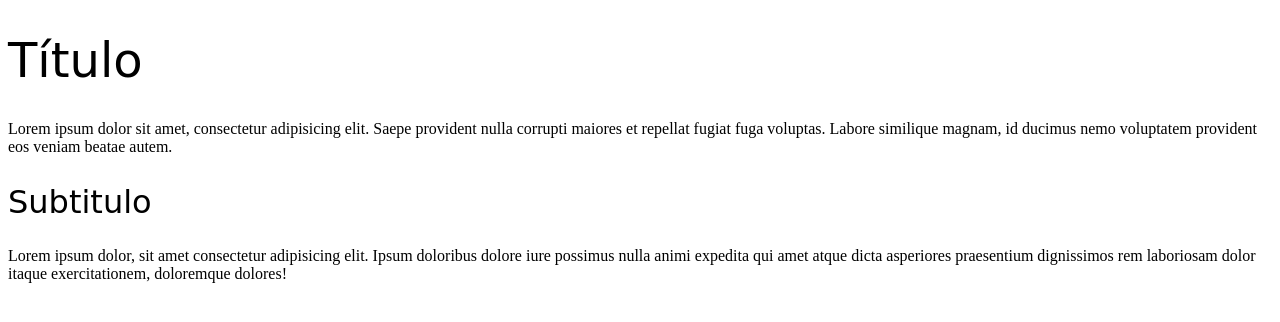
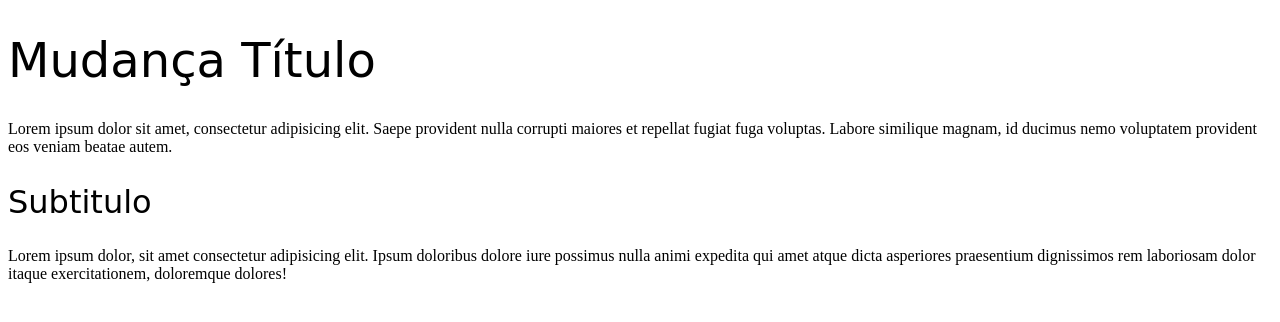
Before and after one commit to Pedro123445678/html-css, a plain HTML site: page index.html in a window 1280 px wide. Drawn offline with Linux system fonts and the light colour scheme; a web font is replaced by a local one.

Commit message:
mudança 3

```diff
--- a/index.html
+++ b/index.html
@@ -31,7 +31,7 @@
 
 </head>
 <body>
-    <h1>Título</h1>
+    <h1>Mudança Título</h1>
     <p>Lorem ipsum dolor sit amet, consectetur adipisicing elit. Saepe provident nulla corrupti maiores et repellat fugiat fuga voluptas. Labore similique magnam, id ducimus nemo voluptatem provident eos veniam beatae autem.</p>
     <h2>Subtitulo</h2>
     <p>Lorem ipsum dolor, sit amet consectetur adipisicing elit. Ipsum doloribus dolore iure possimus nulla animi expedita qui amet atque dicta asperiores praesentium dignissimos rem laboriosam dolor itaque exercitationem, doloremque dolores!</p>
```
